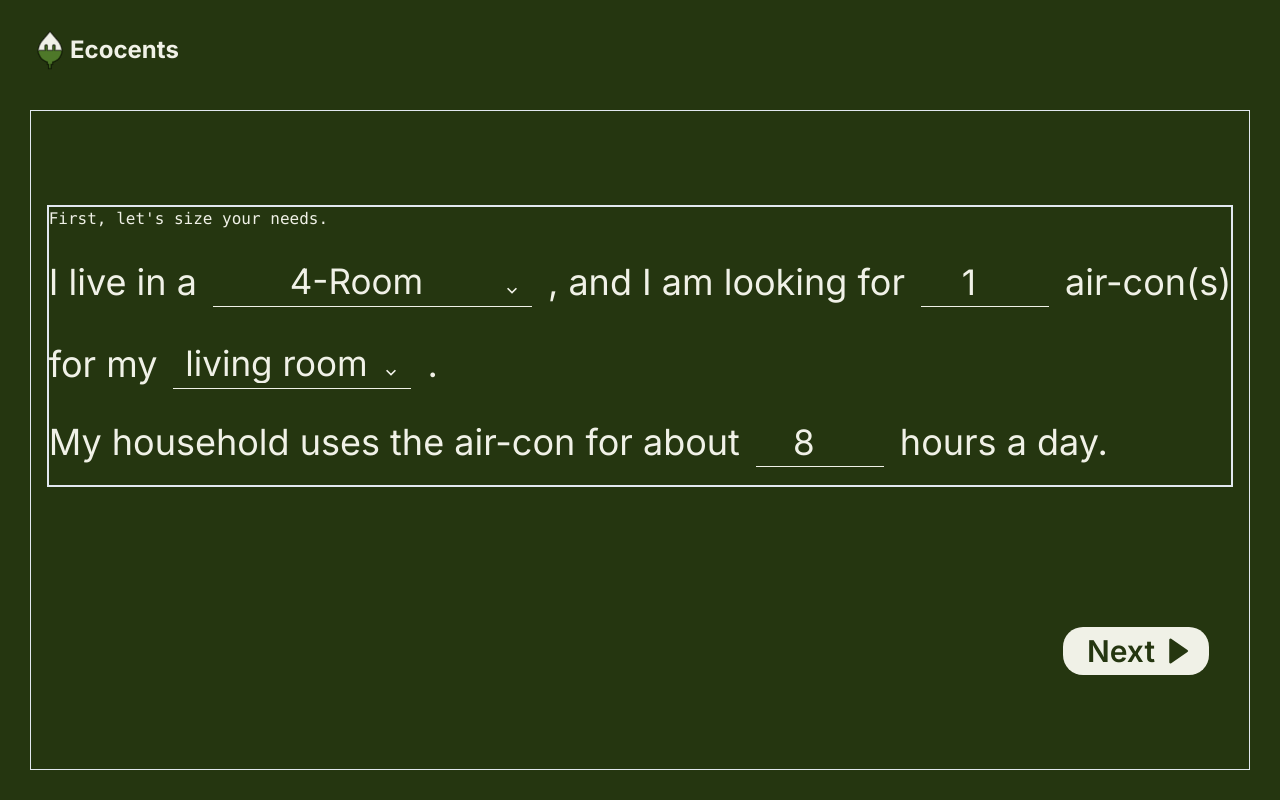
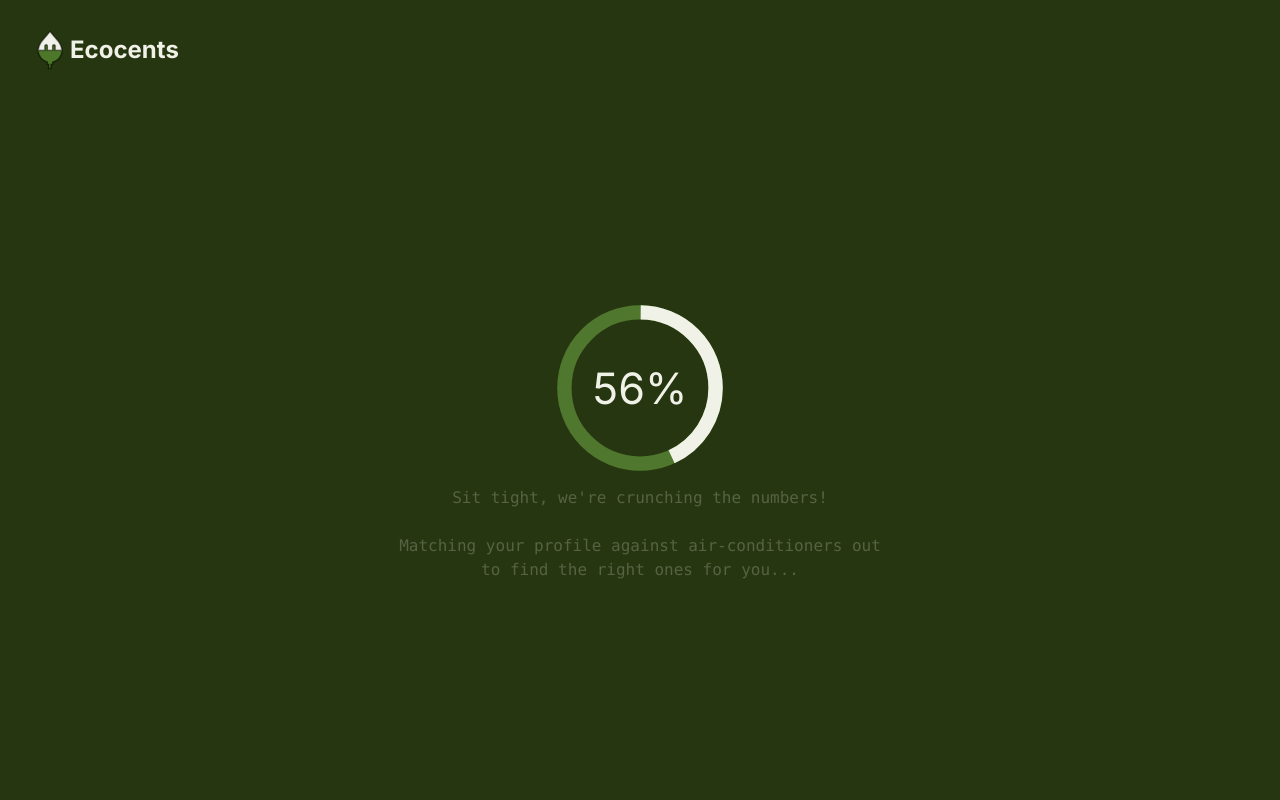
Before and after one commit to bfg-www/web, a Next.js app: page /profiling in a window 1280 px wide. Both pictures are taken after a click on the button "Next". Built offline with nearby package versions, Linux system fonts and the light colour scheme.

Commit message:
Add form submit to mock loading transition

```diff
--- a/src/app/layout.tsx
+++ b/src/app/layout.tsx
@@ -1,6 +1,7 @@
 import type { Metadata } from 'next'
 import { Inter } from 'next/font/google'
 import { Providers } from './providers'
+import '@/app//ui/global.css'
 
 const inter = Inter({ subsets: ['latin'] })
 
--- a/src/app/profiling/page.tsx
+++ b/src/app/profiling/page.tsx
@@ -3,17 +3,18 @@
 import {
   Box,
   Button,
+  CircularProgress,
+  CircularProgressLabel,
   Flex,
   FormControl,
   HStack,
-  Input,
   NumberInput,
   NumberInputField,
   Select,
   Text,
   VStack,
 } from '@chakra-ui/react'
-import { FormEvent, useState } from 'react'
+import { useState } from 'react'
 import { BiSolidRightArrow } from 'react-icons/bi'
 
 export const HOUSEHOLD_TYPE_OPTIONS = [
@@ -49,22 +50,82 @@ interface FormValues {
 export default function Page() {
   const [isFormSubmitted, setIsFormSubmitted] = useState<boolean>(false)
   const [isMockLoading, setIsMockLoading] = useState<boolean>(false)
+  //   const [showEducationTidbit, setShowEducationTidbit] = useState<boolean>(false)
+  const [mockProgressStat, setMockProgressStat] = useState<number>(0)
 
   const handleFormSubmit = (data: FormValues) => {
-    // setIsFormSubmitted(true)
     console.log('handleSubmit called')
     console.log('data:', data)
+    console.log('set state transitions')
+    setIsFormSubmitted(true)
+    setIsMockLoading(true)
+    setMockProgressStat(0)
+
+    const interval = setInterval(() => {
+      setMockProgressStat((prev) => {
+        if (prev >= 99) {
+          clearInterval(interval)
+          setIsMockLoading(false)
+          //   setShowEducationTidbit(false)
+        }
+        return prev + 1
+      })
+    }, 50) // 30ms * 100 = 3000ms (3 sec)
   }
 
   return (
     <>
       {!isFormSubmitted && <EnergyProfileForm onSubmit={handleFormSubmit} />}
-      {/* {isFormSubmitted && <FullscreenSpinner />} */}
+      <FullscreenSpinner
+        progress={mockProgressStat}
+        showLoadingText={isMockLoading}
+      />
     </>
   )
 }
 
-function FullscreenSpinner() {}
+function FullscreenSpinner({
+  progress,
+  showLoadingText,
+}: {
+  progress: number
+  showLoadingText: boolean
+}) {
+  return (
+    <VStack
+      width="100%"
+      height="100%"
+      alignItems="center"
+      justifyContent="center"
+    >
+      <CircularProgress
+        value={progress}
+        trackColor="#4F772D"
+        color="#F0F1E7"
+        size="180px"
+        thickness="8px"
+      >
+        <CircularProgressLabel color="#F0F1E7">{`${progress}%`}</CircularProgressLabel>
+      </CircularProgress>
+      {showLoadingText && (
+        <Text
+          id="loading-text"
+          size="1xl"
+          as="kbd"
+          color="#F0F1E7"
+          whiteSpace="pre-line"
+          className="text-animate-blink"
+          textAlign="center"
+        >
+          {
+            "Sit tight, we're crunching the numbers! \n\n Matching your profile against air-conditioners out \n to find the right ones for you..."
+          }
+        </Text>
+      )}
+      {/* TODO: {progress === 100 && <EducationTidbit/>} */}
+    </VStack>
+  )
+}
 
 function EnergyProfileForm({
   onSubmit,
--- /dev/null
+++ b/src/app/ui/global.css
@@ -0,0 +1,16 @@
+.text-animate-blink {
+  animation: blink 1.5s infinite;
+  animation-fill-mode: both;
+}
+
+@keyframes blink {
+  0% {
+    opacity: 0.2;
+  }
+  50% {
+    opacity: 1;
+  }
+  100% {
+    opacity: 0.2;
+  }
+}
```
